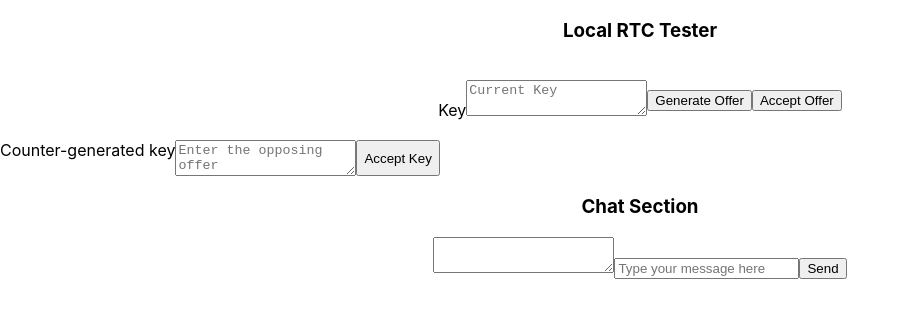
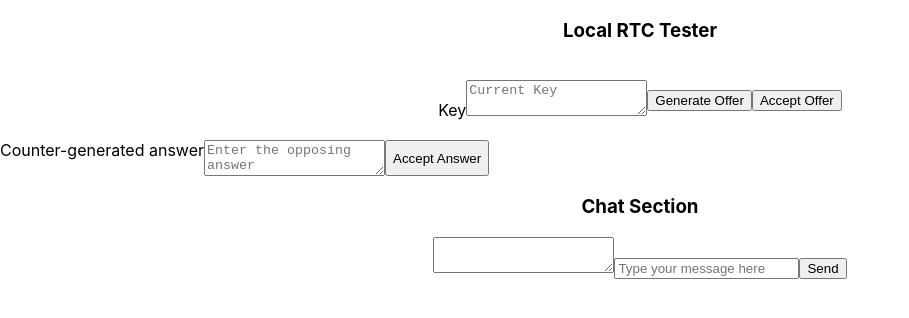
Before and after one commit to Surya-06/WebRTC-FileShare, a React (Create React App) app: page / in a window 1280 px wide. Shown: the top 318 px of the page, without its empty margins (0-909 px from the left). Built offline with nearby package versions, Linux system fonts and the light colour scheme.

Commit message:
stable - before beginning file stuff

```diff
--- a/src/App.tsx
+++ b/src/App.tsx
@@ -13,10 +13,7 @@ export default class App extends React.Component<any, any> {
   // p2p channel
   private pc = new RTCPeerConnection();
 
-  addScripts = () => {
-    let scripts: string[] = [];
-
-  }
+  addScripts = () => { }
 
   constructor(props: any) {
     super(props);
@@ -42,7 +39,6 @@ export default class App extends React.Component<any, any> {
   }
 
   initializeDataChannel = (): void => {
-    // this.dc = this.dc as RTCDataChannel;
     console.log("initializing data channel");
     this.dc.onopen = () => console.log("data channel opened!");
     this.dc.onmessage = (e: MessageEvent<any>) =>
@@ -60,7 +56,6 @@ export default class App extends React.Component<any, any> {
 
     this.pc.onicecandidate = (e: RTCPeerConnectionIceEvent) => {
       if (e.candidate) {
-        console.log("on candidate event, early returning for whatever reason");
         return;
       }
 
@@ -68,7 +63,7 @@ export default class App extends React.Component<any, any> {
 
       console.log("value of the key : ", local_sdp);
 
-      let local_offer_element = document.getElementById('current_offer') as HTMLTextAreaElement;
+      let local_offer_element = document.getElementById('key') as HTMLTextAreaElement;
 
       local_offer_element.value = local_sdp;
 
@@ -80,7 +75,7 @@ export default class App extends React.Component<any, any> {
 
   useOffer = () => {
     console.log("using the received offer from a different client");
-    let offer_value: string = (document.getElementById('current_offer') as HTMLTextAreaElement).value;
+    let offer_value: string = (document.getElementById('key') as HTMLTextAreaElement).value;
 
     console.log("offer value : ", offer_value);
 
@@ -98,25 +93,24 @@ export default class App extends React.Component<any, any> {
 
     this.pc.onicecandidate = (e: RTCPeerConnectionIceEvent) => {
       if (e.candidate) {
-        console.log("returning early when using provided offer");
         return;
       }
-      let answer_element = document.getElementById("read_offer") as HTMLTextAreaElement;
+      let answer_element = document.getElementById("answer") as HTMLTextAreaElement;
 
       answer_element.value = this.pc.localDescription ? this.pc.localDescription.sdp : "Key Generation Failed!";
 
-      (document.getElementById('accept_key') as HTMLButtonElement).disabled = true;
+      (document.getElementById('accept_answer') as HTMLButtonElement).disabled = true;
     }
 
   }
 
-  acceptKey = () => {
+  acceptAnswer = () => {
     if (this.pc.signalingState !== 'have-local-offer') {
       console.log('returning since signal state is ', this.pc.signalingState);
       return;
     }
 
-    let answer_element = document.getElementById('read_offer') as HTMLTextAreaElement;
+    let answer_element = document.getElementById('answer') as HTMLTextAreaElement;
 
     answer_element.disabled = true;
 
@@ -143,18 +137,20 @@ export default class App extends React.Component<any, any> {
           <h3 id='title'> Local RTC Tester </h3>
 
           <div style={{ display: 'flex', flexDirection: 'row', paddingTop: '20px', alignItems: 'center', width: '100%', justifyContent: 'center' }}>
-            <div style={{display: 'block'}}>
-              <label htmlFor='current_offer'>Key</label>
-              <textarea id='current_offer' placeholder={'Current Key'} />
+            <div style={{ display: 'block' }}>
+              <label htmlFor='key'>Key</label>
+              <textarea id='key' placeholder={'Current Key'} />
             </div>
             <button id='generate_offer' onClick={this.createConnection} >Generate Offer</button>
             <button id='accept_offer' onClick={this.useOffer}>Accept Offer</button>
           </div>
 
           <div style={{ display: 'flex', flexDirection: 'row', paddingTop: '20px', width: '100%' }}>
-            <label htmlFor='read_offer'>Counter-generated key</label>
-            <textarea id='read_offer' placeholder={'Enter the opposing offer'} onSubmit={this.useOffer} />
-            <button id='accept_key' onClick={this.acceptKey}>Accept Key</button>
+            <label htmlFor='answer'>Counter-generated answer</label>
+            <textarea id='answer' placeholder={'Enter the opposing answer'} onSubmit={this.useOffer} />
+            <button id='accept_answer' onClick={this.acceptAnswer}>
+              Accept Answer
+            </button>
           </div>
 
 
@@ -165,6 +161,9 @@ export default class App extends React.Component<any, any> {
             <button onClick={this.sendMessage}>Send</button>
           </div>
 
+
+
+
         </div>
       </div>
     )
```
